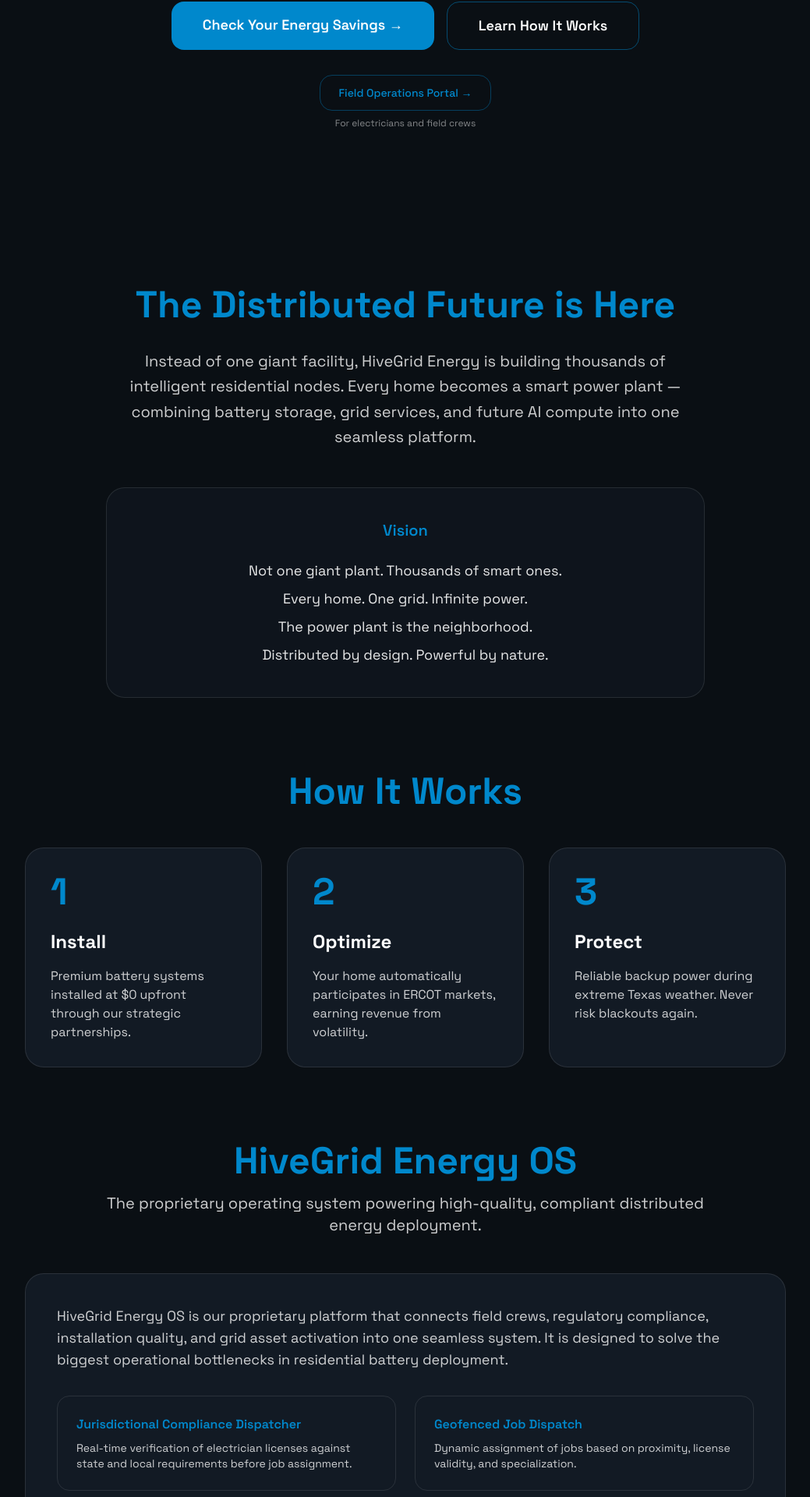
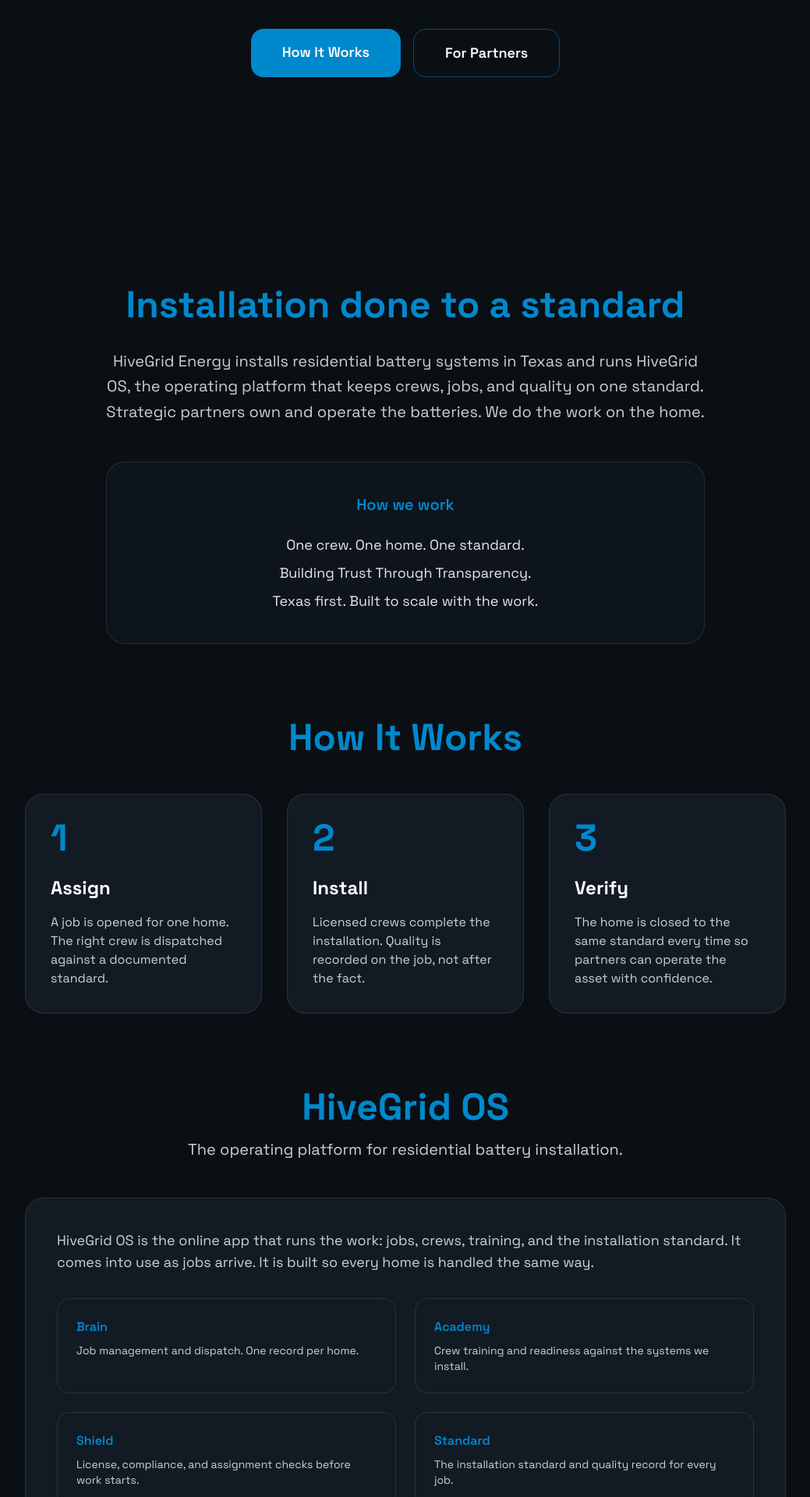
Before and after one commit to jamesbeeker007-cell/hivegrid-energy-os, a Next.js app: page / in a window 1280 px wide. Shown: the part 529-2449 px from the top of the page at 78% size, without its empty margins (120-1159 px from the left). Built offline with nearby package versions, Linux system fonts and the light colour scheme.

Commit message:
Align public landing to cover line and lock HiveGrid OS portal

```diff
--- a/app/layout.js
+++ b/app/layout.js
@@ -2,7 +2,7 @@
 
 export const metadata = {
   title: 'HiveGrid Energy',
-  description: 'Every Home a Power Plant — Residential battery storage & distributed energy for Texas',
+  description: 'One crew. One home. One standard. HiveGrid Energy installs residential battery systems in Texas and runs HiveGrid OS.',
 }
 
 export default function RootLayout({ children }) {
--- a/app/page.js
+++ b/app/page.js
@@ -29,10 +29,8 @@
 
   return (
     <main className="min-h-screen bg-hive-base text-white overflow-hidden">
-      {/* Navigation */}
       <nav className="w-full bg-hive-base/95 backdrop-blur-md border-b border-white/10 sticky top-0 z-50 px-6 py-4">
         <div className="max-w-7xl mx-auto flex justify-between items-center">
-          {/* Logo */}
           <a href="/" className="flex items-center gap-3">
             <img src="/images/logo-icon.svg" alt="HiveGrid Energy" className="h-10 w-10" />
             <div>
@@ -40,27 +38,18 @@
               <div className="text-[11px] text-hive-blue tracking-[3px] font-medium -mt-0.5">ENERGY</div>
             </div>
           </a>
-
-          {/* Desktop Navigation */}
           <div className="hidden md:flex items-center gap-8 text-sm font-medium">
             <a href="#about" className="hover:text-hive-blue transition-colors">About</a>
             <a href="#how-it-works" className="hover:text-hive-blue transition-colors">How It Works</a>
             <a href="#platform" className="hover:text-hive-blue transition-colors">Platform</a>
             <a href="/energy-calculator" className="hover:text-hive-blue transition-colors">Savings Calculator</a>
             <a href="#contact" className="hover:text-hive-blue transition-colors">Contact</a>
+            <a href="/portal" className="text-white/40 hover:text-white/70 transition-colors text-xs tracking-wide">Portal</a>
           </div>
-
-          {/* Mobile Hamburger */}
-          <button
-            onClick={toggleMenu}
-            className="md:hidden text-white text-2xl focus:outline-none"
-            aria-label="Toggle menu"
-          >
+          <button onClick={toggleMenu} className="md:hidden text-white text-2xl focus:outline-none" aria-label="Toggle menu">
             {isMenuOpen ? '✕' : '☰'}
           </button>
         </div>
-
-        {/* Mobile Menu */}
         {isMenuOpen && (
           <div className="md:hidden mt-4 px-2 pb-4">
             <div className="flex flex-col gap-4 text-sm font-medium bg-hive-panel border border-white/10 rounded-2xl p-4">
@@ -69,178 +58,114 @@
               <a href="#platform" onClick={closeMenu} className="hover:text-hive-blue transition-colors py-1">Platform</a>
               <a href="/energy-calculator" onClick={closeMenu} className="hover:text-hive-blue transition-colors py-1">Savings Calculator</a>
               <a href="#contact" onClick={closeMenu} className="hover:text-hive-blue transition-colors py-1">Contact</a>
+              <a href="/portal" onClick={closeMenu} className="text-white/40 hover:text-white/70 transition-colors py-1 text-xs">Portal</a>
             </div>
           </div>
         )}
       </nav>
-
-      {/* Hero Section */}
       <section className="min-h-[90vh] bg-hive-base flex items-center justify-center relative px-6">
         <div className="max-w-5xl mx-auto text-center">
           <div className="inline-flex items-center gap-2 bg-hive-blue/10 border border-hive-blue/30 text-hive-blue px-6 py-2.5 rounded-full text-sm mb-8 font-medium">
-            ⚡ RE-ENGINEERING THE TEXAS RESIDENTIAL GRID
+            Texas residential battery installation
           </div>
-
           <h1 className="text-5xl sm:text-6xl md:text-7xl font-bold tracking-tighter mb-6 leading-none text-white">
-            Every Home a<br />Power Plant
+            One crew. One home.<br />One standard.
           </h1>
-
           <p className="text-xl md:text-2xl text-white/80 max-w-3xl mx-auto mb-10 leading-relaxed">
-            Not one giant plant. Thousands of smart ones.<br />
-            Every home. One grid. Infinite power.
+            Building Trust Through Transparency
           </p>
-
-          <div className="flex flex-col sm:flex-row gap-4 justify-center mb-6">
-            <a href="/energy-calculator"
-               className="bg-hive-blue hover:brightness-110 text-white font-semibold px-10 py-4 rounded-2xl text-lg transition-all">
-              Check Your Energy Savings →
-            </a>
-            <a href="#how-it-works"
-               className="border border-hive-blue/50 hover:bg-hive-blue/10 font-semibold px-10 py-4 rounded-2xl text-lg transition-all">
-              Learn How It Works
-            </a>
-          </div>
-
-          <div className="mt-8">
-            <a
-              href="/portal"
-              className="inline-flex items-center gap-2 text-sm font-medium text-hive-blue hover:text-white transition-colors border border-hive-blue/40 hover:border-hive-blue px-6 py-3 rounded-2xl"
-            >
-              Field Operations Portal →
-            </a>
-            <p className="text-xs text-white/50 mt-2">For electricians and field crews</p>
+          <div className="flex flex-col sm:flex-row gap-4 justify-center">
+            <a href="#how-it-works" className="bg-hive-blue hover:brightness-110 text-white font-semibold px-10 py-4 rounded-2xl text-lg transition-all">How It Works</a>
+            <a href="#contact" className="border border-hive-blue/50 hover:bg-hive-blue/10 font-semibold px-10 py-4 rounded-2xl text-lg transition-all">For Partners</a>
           </div>
         </div>
       </section>
-
-      {/* About + Vision */}
       <section id="about" className="max-w-5xl mx-auto mt-24 px-6 text-center">
-        <h3 className="text-4xl md:text-5xl font-bold mb-8 text-hive-blue">
-          The Distributed Future is Here
-        </h3>
+        <h3 className="text-4xl md:text-5xl font-bold mb-8 text-hive-blue">Installation done to a standard</h3>
         <p className="text-xl text-white/80 max-w-3xl mx-auto leading-relaxed mb-12">
-          Instead of one giant facility, HiveGrid Energy is building thousands of intelligent residential nodes.
-          Every home becomes a smart power plant — combining battery storage, grid services, and future AI compute into one seamless platform.
+          HiveGrid Energy installs residential battery systems in Texas and runs HiveGrid OS,
+          the operating platform that keeps crews, jobs, and quality on one standard.
+          Strategic partners own and operate the batteries. We do the work on the home.
         </p>
-
         <div className="max-w-3xl mx-auto border border-white/10 rounded-3xl py-10 px-8 bg-hive-panel/50">
-          <h4 className="text-xl font-semibold mb-6 text-hive-blue">Vision</h4>
+          <h4 className="text-xl font-semibold mb-6 text-hive-blue">How we work</h4>
           <div className="space-y-2 text-lg text-white/90">
-            <p>Not one giant plant. Thousands of smart ones.</p>
-            <p>Every home. One grid. Infinite power.</p>
-            <p>The power plant is the neighborhood.</p>
-            <p>Distributed by design. Powerful by nature.</p>
+            <p>One crew. One home. One standard.</p>
+            <p>Building Trust Through Transparency.</p>
+            <p>Texas first. Built to scale with the work.</p>
           </div>
         </div>
       </section>
-
-      {/* How It Works */}
       <section id="how-it-works" className="max-w-5xl mx-auto mt-24 px-6">
-        <h3 className="text-4xl md:text-5xl font-bold text-center mb-12 text-hive-blue">
-          How It Works
-        </h3>
+        <h3 className="text-4xl md:text-5xl font-bold text-center mb-12 text-hive-blue">How It Works</h3>
         <div className="grid md:grid-cols-3 gap-8">
           <div className="bg-hive-panel border border-white/10 rounded-3xl p-8 hover:border-hive-blue/50 transition-colors">
             <div className="text-5xl mb-6 text-hive-blue font-bold">1</div>
-            <h4 className="text-2xl font-bold mb-4">Install</h4>
-            <p className="text-white/80">Premium battery systems installed at $0 upfront through our strategic partnerships.</p>
+            <h4 className="text-2xl font-bold mb-4">Assign</h4>
+            <p className="text-white/80">A job is opened for one home. The right crew is dispatched against a documented standard.</p>
           </div>
           <div className="bg-hive-panel border border-white/10 rounded-3xl p-8 hover:border-hive-blue/50 transition-colors">
             <div className="text-5xl mb-6 text-hive-blue font-bold">2</div>
-            <h4 className="text-2xl font-bold mb-4">Optimize</h4>
-            <p className="text-white/80">Your home automatically participates in ERCOT markets, earning revenue from volatility.</p>
+            <h4 className="text-2xl font-bold mb-4">Install</h4>
+            <p className="text-white/80">Licensed crews complete the installation. Quality is recorded on the job, not after the fact.</p>
           </div>
           <div className="bg-hive-panel border border-white/10 rounded-3xl p-8 hover:border-hive-blue/50 transition-colors">
             <div className="text-5xl mb-6 text-hive-blue font-bold">3</div>
-            <h4 className="text-2xl font-bold mb-4">Protect</h4>
-            <p className="text-white/80">Reliable backup power during extreme Texas weather. Never risk blackouts again.</p>
+            <h4 className="text-2xl font-bold mb-4">Verify</h4>
+            <p className="text-white/80">The home is closed to the same standard every time so partners can operate the asset with confidence.</p>
           </div>
         </div>
       </section>
-
-      {/* Platform Section */}
       <section id="platform" className="max-w-5xl mx-auto mt-24 px-6">
         <div className="text-center mb-12">
-          <h3 className="text-4xl md:text-5xl font-bold mb-4 text-hive-blue">
-            HiveGrid Energy OS
-          </h3>
-          <p className="text-xl text-white/80 max-w-3xl mx-auto">
-            The proprietary operating system powering high-quality, compliant distributed energy deployment.
-          </p>
+          <h3 className="text-4xl md:text-5xl font-bold mb-4 text-hive-blue">HiveGrid OS</h3>
+          <p className="text-xl text-white/80 max-w-3xl mx-auto">The operating platform for residential battery installation.</p>
         </div>
-
         <div className="bg-hive-panel border border-white/10 rounded-3xl p-10">
           <p className="text-lg text-white/80 mb-8 max-w-4xl">
-            HiveGrid Energy OS is our proprietary platform that connects field crews, regulatory compliance,
-            installation quality, and grid asset activation into one seamless system. It is designed to solve
-            the biggest operational bottlenecks in residential battery deployment.
+            HiveGrid OS is the online app that runs the work: jobs, crews, training, and the installation standard.
+            It comes into use as jobs arrive. It is built so every home is handled the same way.
           </p>
-
           <div className="grid md:grid-cols-2 gap-6">
             <div className="border border-white/10 rounded-2xl p-6">
-              <h5 className="font-semibold text-hive-blue mb-2">Jurisdictional Compliance Dispatcher</h5>
-              <p className="text-white/80 text-sm">Real-time verification of electrician licenses against state and local requirements before job assignment.</p>
+              <h5 className="font-semibold text-hive-blue mb-2">Brain</h5>
+              <p className="text-white/80 text-sm">Job management and dispatch. One record per home.</p>
             </div>
             <div className="border border-white/10 rounded-2xl p-6">
-              <h5 className="font-semibold text-hive-blue mb-2">Geofenced Job Dispatch</h5>
-              <p className="text-white/80 text-sm">Dynamic assignment of jobs based on proximity, license validity, and specialization.</p>
+              <h5 className="font-semibold text-hive-blue mb-2">Academy</h5>
+              <p className="text-white/80 text-sm">Crew training and readiness against the systems we install.</p>
             </div>
             <div className="border border-white/10 rounded-2xl p-6">
-              <h5 className="font-semibold text-hive-blue mb-2">AR Install Assist</h5>
-              <p className="text-white/80 text-sm">Augmented reality overlays that guide electricians through code-compliant installations step-by-step.</p>
+              <h5 className="font-semibold text-hive-blue mb-2">Shield</h5>
+              <p className="text-white/80 text-sm">License, compliance, and assignment checks before work starts.</p>
             </div>
             <div className="border border-white/10 rounded-2xl p-6">
-              <h5 className="font-semibold text-hive-blue mb-2">Automated Verification Loop (“Verify-to-Pay”)</h5>
-              <p className="text-white/80 text-sm">Computer vision quality control that verifies completed work, triggers payment, and activates the asset.</p>
+              <h5 className="font-semibold text-hive-blue mb-2">Standard</h5>
+              <p className="text-white/80 text-sm">The installation standard and quality record for every job.</p>
             </div>
           </div>
         </div>
       </section>
-
-      {/* Contact */}
       <section id="contact" className="max-w-5xl mx-auto mt-24 px-6 text-center">
-        <h3 className="text-4xl md:text-5xl font-bold mb-6 text-hive-blue">
-          Ready to Power the Future?
-        </h3>
-        <p className="text-white/80 mb-10">For accredited investors and strategic partners.</p>
-
+        <h3 className="text-4xl md:text-5xl font-bold mb-6 text-hive-blue">Work with HiveGrid</h3>
+        <p className="text-white/80 mb-10">For strategic partners and accredited investors.</p>
         <form onSubmit={handleSubmit} className="max-w-md mx-auto flex gap-3">
           {!submitted ? (
             <>
-              <input
-                type="email"
-                value={email}
-                onChange={(e) => setEmail(e.target.value)}
-                placeholder="Enter your email"
-                className="flex-1 bg-hive-panel border border-white/20 rounded-2xl px-6 py-4 focus:outline-none focus:border-hive-blue"
-              />
-              <button
-                type="submit"
-                className="bg-hive-blue hover:brightness-110 text-white font-bold px-10 py-4 rounded-2xl whitespace-nowrap"
-              >
-                Contact Us
-              </button>
+              <input type="email" value={email} onChange={(e) => setEmail(e.target.value)} placeholder="Enter your email" className="flex-1 bg-hive-panel border border-white/20 rounded-2xl px-6 py-4 focus:outline-none focus:border-hive-blue" />
+              <button type="submit" className="bg-hive-blue hover:brightness-110 text-white font-bold px-10 py-4 rounded-2xl whitespace-nowrap">Contact Us</button>
             </>
           ) : (
-            <div className="w-full py-6 text-center text-hive-blue font-medium">
-              ✓ Thank you. We’ll be in touch shortly.
-            </div>
+            <div className="w-full py-6 text-center text-hive-blue font-medium">Thank you. We will be in touch shortly.</div>
           )}
         </form>
       </section>
-
       <footer className="mt-24 border-t border-white/10 py-12 text-center text-sm text-white/60">
-        <div className="mb-2">Trust. Truth. Transparency.</div>
-        © 2026 HiveGrid Energy LLC • Building the Distributed Future of Texas Energy
+        <div className="mb-2">Building Trust Through Transparency</div>
+        © 2026 HiveGrid Energy, LLC • Wyoming LLC • Texas operations
       </footer>
-
-      {/* Back to Top */}
       {showBackToTop && (
-        <button
-          onClick={scrollToTop}
-          className="fixed bottom-6 right-6 z-50 flex h-12 w-12 items-center justify-center rounded-full bg-hive-blue text-white shadow-lg hover:brightness-110 transition-all"
-          aria-label="Back to top"
-        >
+        <button onClick={scrollToTop} className="fixed bottom-6 right-6 z-50 flex h-12 w-12 items-center justify-center rounded-full bg-hive-blue text-white shadow-lg hover:brightness-110 transition-all" aria-label="Back to top">
           <span className="text-2xl font-bold">↑</span>
         </button>
       )}
```
Also changed, not shown: 1 other file (tests, documents, lock files or other folders).
